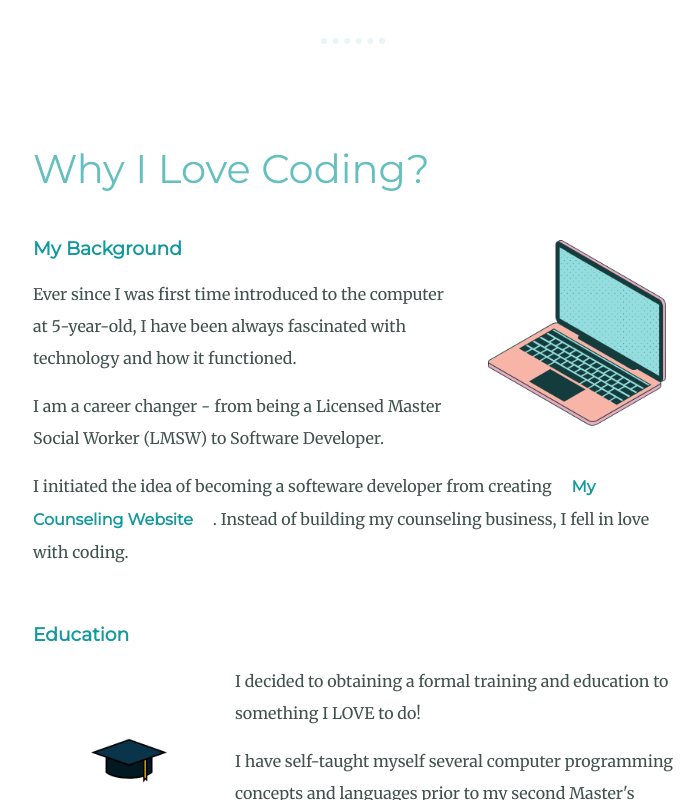
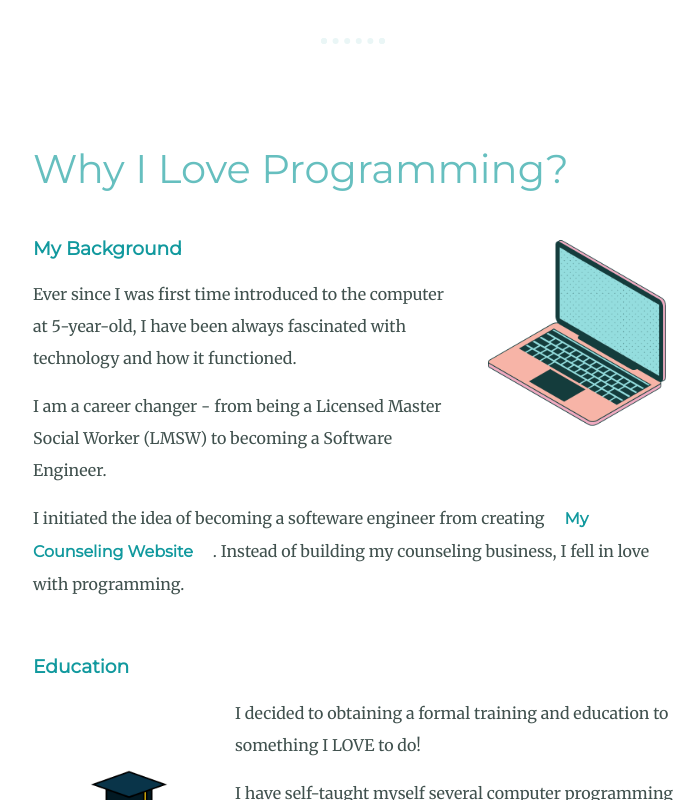
Before and after one commit to hanwenzhang123/whoami, a plain HTML site: page index.html in a window 1280 px wide. Shown: the part 2163-2963 px from the top of the page, without its empty margins (287-986 px from the left). Drawn offline with Linux system fonts and the light colour scheme.

Commit message:
Update index.html

```diff
--- a/index.html
+++ b/index.html
@@ -25,7 +25,7 @@
     <div class="profile">
       <img class='photo' src="images/hanwen.png" alt="hanwen-profile-img" width="280" height="280"; >
       <h2>Hello, World!</h2>
-      <p class="intro">I am an aspiring software engineer and lifelong learner looking to apply my creativity, analytical skills, problem-solving, critical thinking, and passion for innovation to the field of technology.</p>
+      <p class="intro">Welcome ^^ I am a software engineer and lifelong learner looking to apply my creativity, analytical skills, problem-solving, critical thinking, and passion for innovation to the field of technology.</p>
     </div>
     <hr>
     <div class="skills">
@@ -45,13 +45,13 @@
       <a class="btn-project" href="https://hanwenzhang123.github.io/">Check My Projects</a>
       <hr>
       <div class="skill-row">
-        <h2>Why I Love Coding?</h2>
+        <h2>Why I Love Programming?</h2>
         <img class="computer-img" src="images/computer.png" alt="computer-img">
 
         <h3>My Background</h3>
         <p>Ever since I was first time introduced to the computer at 5-year-old, I have been always fascinated with technology and how it functioned.</p>
-        <p>I am a career changer - from being a Licensed Master Social Worker (LMSW) to Software Developer.</p>
-        <p>I initiated the idea of becoming a softeware developer from creating<a href='https://www.chappinesslifestyle.com' style="font-weight: bold; color:#11999E;">My Counseling Website</a>. Instead of building my counseling business, I fell in love with coding. </p>
+        <p>I am a career changer - from being a Licensed Master Social Worker (LMSW) to becoming a Software Engineer.</p>
+        <p>I initiated the idea of becoming a softeware engineer from creating<a href='https://www.chappinesslifestyle.com' style="font-weight: bold; color:#11999E;">My Counseling Website</a>. Instead of building my counseling business, I fell in love with programming. </p>
         <br>
 
         <h3>Education</h3>
```
